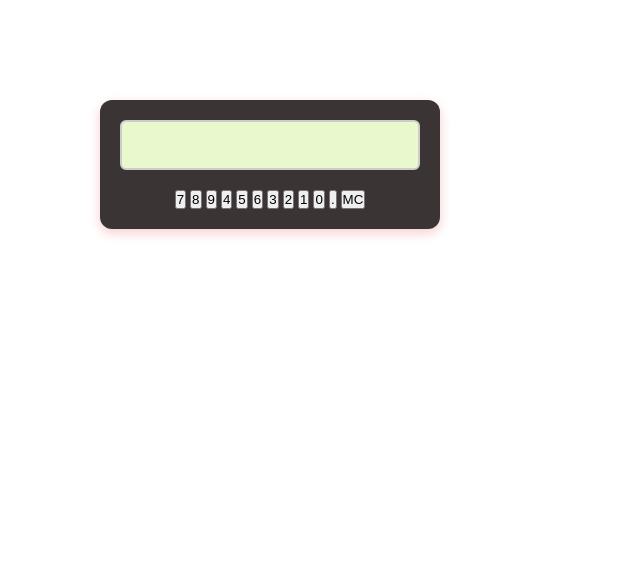
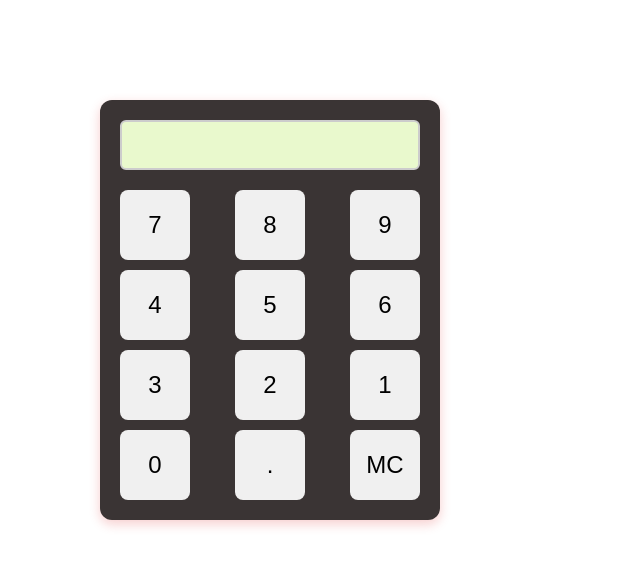
Before and after one commit to Tejas-63/calculator, a plain HTML site: page index.html in a window 1280 px wide. Shown: the whole page, without its empty margins (0-640 px from the left). Drawn offline with Linux system fonts and the light colour scheme.

Commit message:
apply a css of the button

```diff
--- a/index.html
+++ b/index.html
@@ -37,6 +37,23 @@
             padding: 10px;
             background-color: #e9f9cd;
         }
+        .buttons {
+        display: flex;
+        flex-wrap: wrap;
+        gap: 10px;
+        justify-content: space-between;
+        width: 100%;
+    }
+
+    .button {
+        width: 70px;
+        height: 70px;
+        font-size: 24px;
+        background-color: #f0f0f0;
+        border: none;
+        border-radius: 8px;
+
+     }
     </style>
 </head>
 <body>
```
